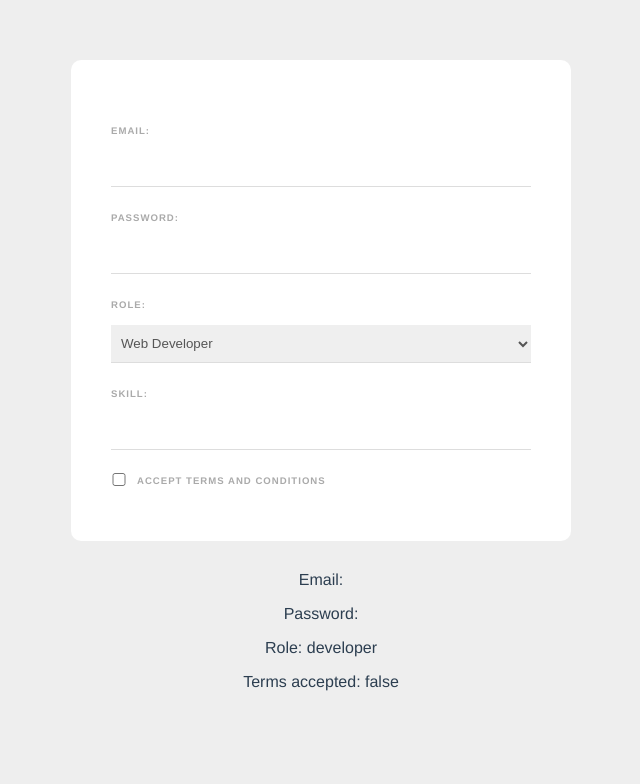
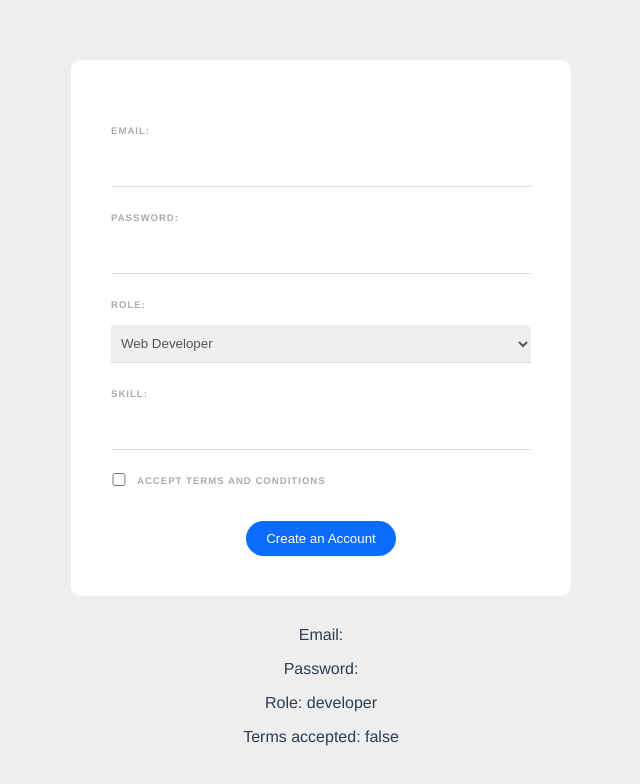
Before and after one commit to poolsakk/course-vue-firebase, a Vue app: page / in a window 1280 px wide. Shown: the top 784 px of the page, without its empty margins (319-959 px from the left). Built offline with nearby package versions, Linux system fonts and the light colour scheme.

Commit message:
[44] submitting the form

```diff
--- a/src/components/SignupForm.vue
+++ b/src/components/SignupForm.vue
@@ -1,10 +1,11 @@
 <template>
-  <form>
+  <form @submit.prevent="handleSubmit">
       <label>Email:</label>
       <input type="email" required v-model="email">
 
       <label>Password:</label>
       <input type="password" required v-model="password">
+      <div v-if="passwordError" class="error">{{ passwordError }}</div>
 
       <label>Role:</label>
       <select v-model="role">
@@ -23,6 +24,10 @@
         <label>Accept terms and conditions</label>
       </div>
 
+      <div class="submit">
+          <button>Create an Account</button>
+      </div>
+
   </form>
   <p>Email: {{ email }}</p>
   <p>Password: {{ password }}</p>
@@ -39,7 +44,8 @@
             role: 'developer',
             terms: false,
             tempSkill: '',
-            skills: []
+            skills: [],
+            passwordError: ''
         }
     },
     methods: {
@@ -55,6 +61,19 @@
             this.skills = this.skills.filter((item) => {
                 return  skill !== item
             })
+        },
+        handleSubmit() {
+            // validate password
+            this.passwordError = this.password.length > 5 ?
+                '' : 'Password must be at least 6 chars long'
+
+            if(!this.passwordError) {
+                 console.log('email', this.email);
+                 console.log('password', this.password);
+                 console.log('role', this.role);
+                 console.log('skills', this.skills);
+                 console.log('terms accepted', this.terms);
+            }
         }
     }
 }
@@ -110,4 +129,24 @@
     color: #777;
     cursor: pointer;
 }
+
+button {
+    background: #0b6dff;
+    border: 0;
+    padding: 10px 20px;
+    margin-top: 20px;
+    color: white;
+    border-radius: 20px;
+}
+
+.submit {
+    text-align: center;
+}
+
+.error {
+    color: #ff0062;
+    margin-top: 10px;
+    font-size: 0.8em;
+    font-weight: bold;
+}
 </style>
```
